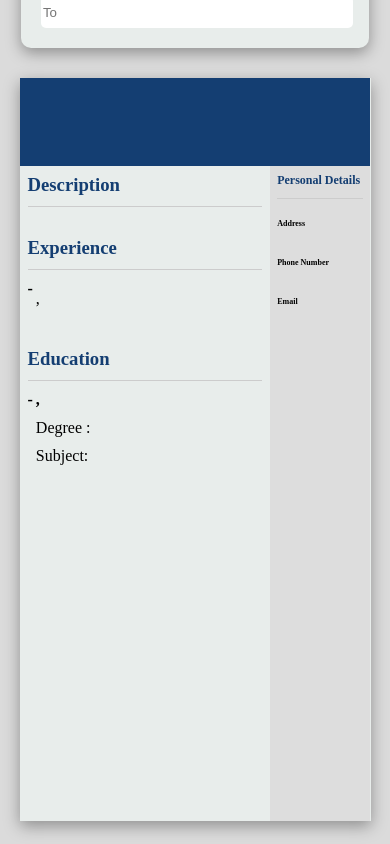
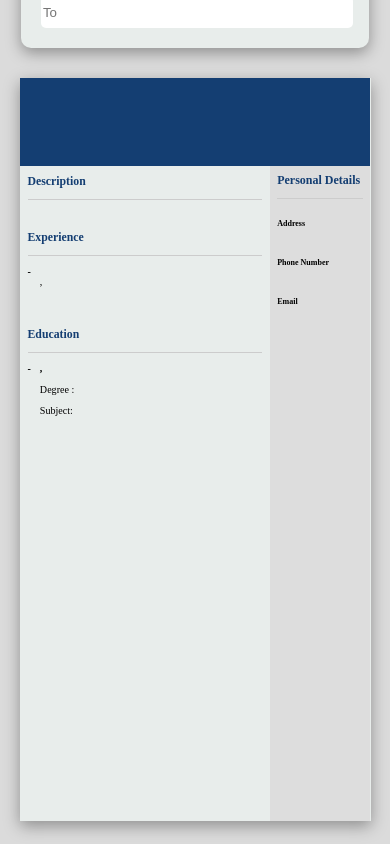
Before and after one commit to Akashzxr/cv-application, a React (Create React App) app: page / in a window 390 px wide. Shown: the part 1256-2100 px from the top of the page. Built offline with nearby package versions, Linux system fonts and the light colour scheme.

Commit message:
improved resposiveness

```diff
--- a/src/styles/preview.css
+++ b/src/styles/preview.css
@@ -91,12 +91,19 @@
         font-size: 8px;
     }
     .main-details{
-        gap: 3px;
+        gap: 9px;
     }
     .contents{
         padding: 8px;
+        font-size: 63%;
     }
     .sidebar-head{
         font-size: 12px;
     }
+    .name{
+        font-size: 25px;
+    }
+    .name,.title{
+        margin-left: 11px
+    }
 }
```
